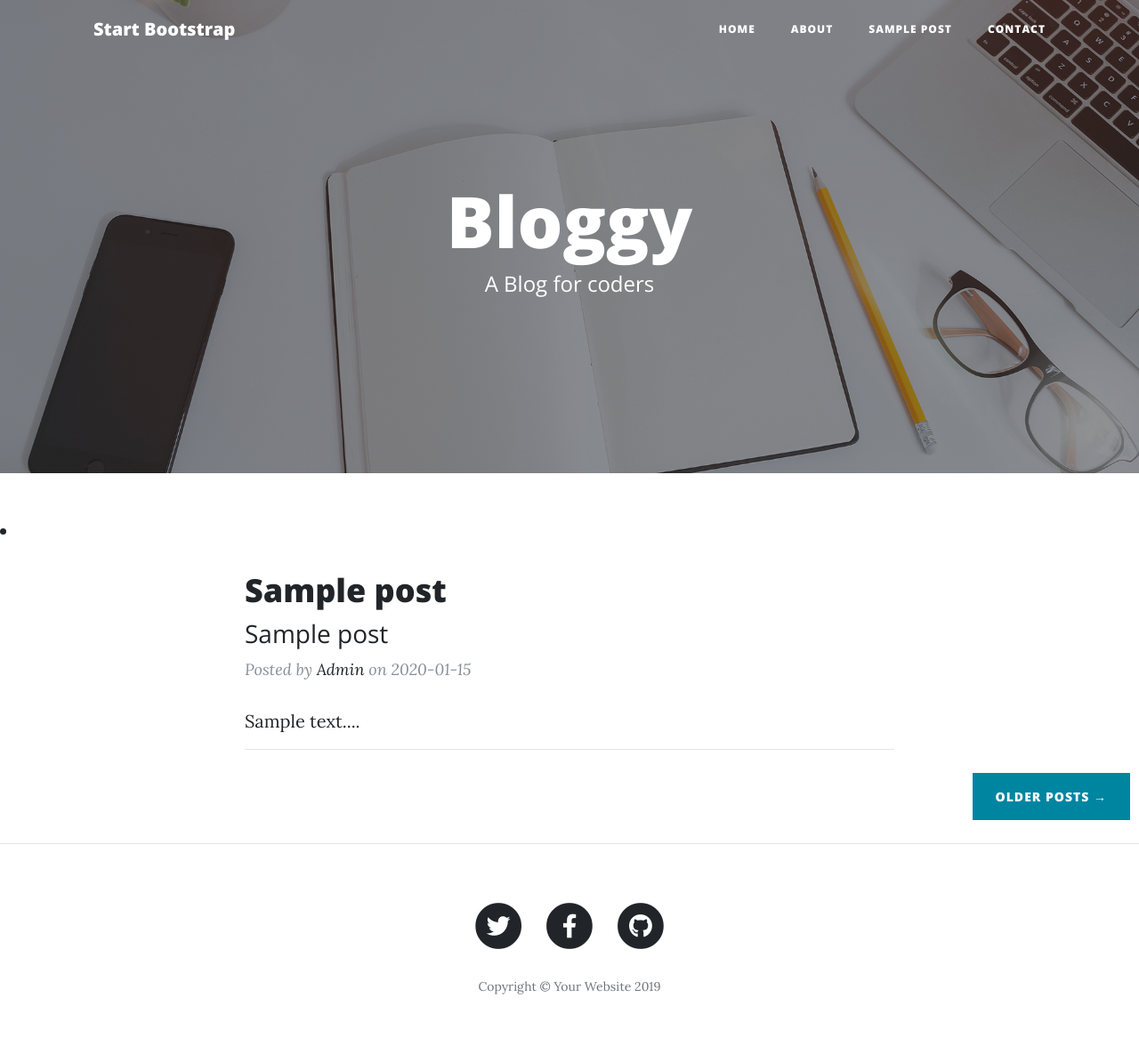
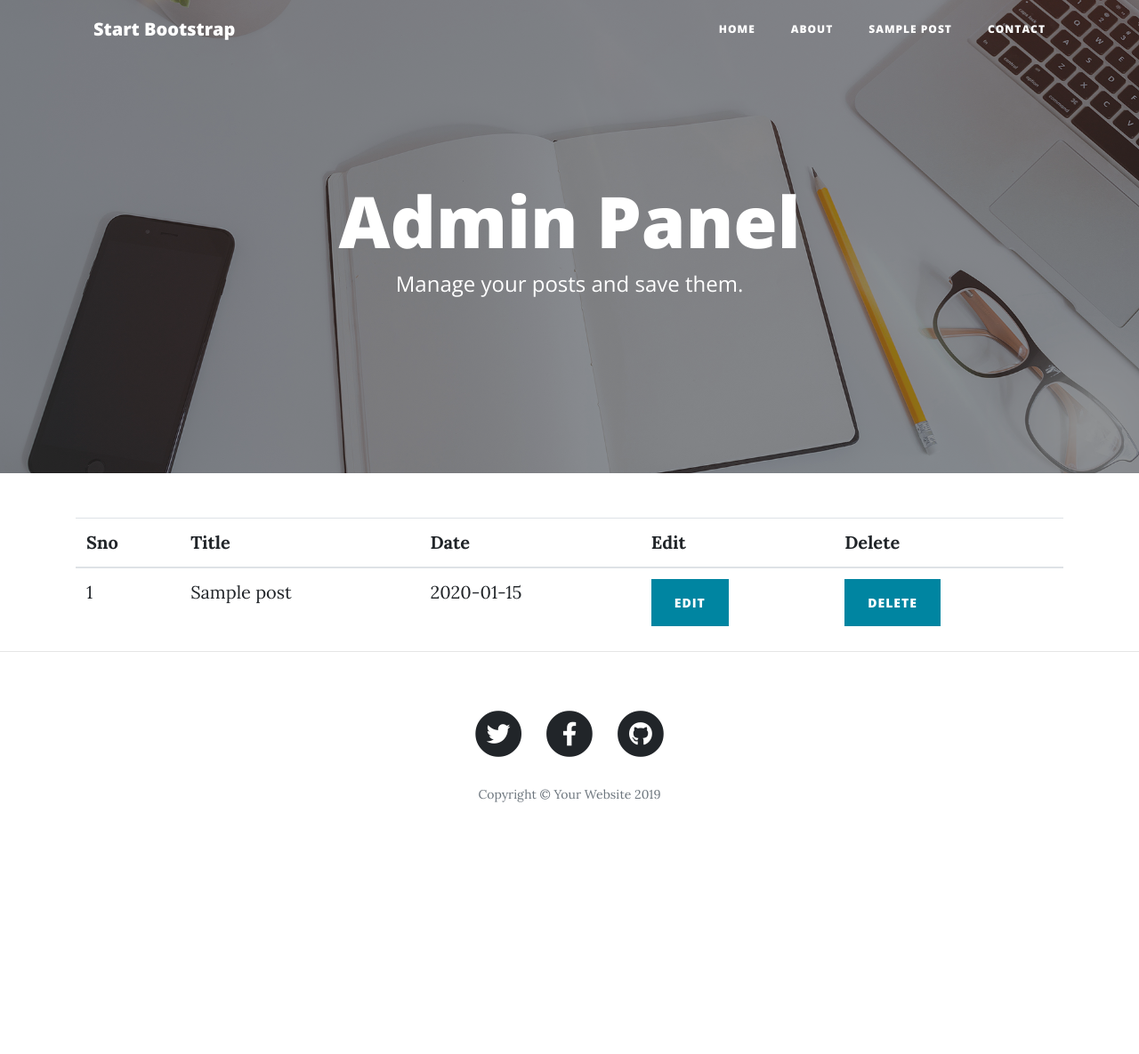
Before and after one commit to rahulmistry33/Bloggy, a Flask app: template templates/dashboard.html in a window 1280 px wide. Shown: the whole page at 89% size. After the commit the page ends 902 px from the top, so only its background shows below. Run offline with Flask 2, Linux system fonts and the light colour scheme; tables that the repository leaves empty hold one stand-in row (values such as "Sample post"); the template is opened without the code that fills it: values that come from a table or form of the project are taken from there, most other values are stand-ins (such as "Sample title", 1, 10 or a date in 2020); parts of the project's set-up code (start-up, migrations or seed data) failed here and were passed over; some libraries are stand-ins or nearby versions.

Commit message:
admin panel

```diff
--- a/app.py
+++ b/app.py
@@ -62,14 +62,16 @@ def about():
 @app.route("/dashboard",methods=["GET","POST"])
 def login():
     if 'user' in session and session['user']==params["admin-username"]:
-        return render_template("dashboard.html",params=params)
+        posts=Posts.query.all()
+        return render_template("dashboard.html",params=params,posts=posts)
 
     if request.method=="POST":
         uname=request.form.get('uname')
         password=request.form.get('pass')
         if uname==params["admin-username"] and password==params["admin-password"]:
             session["user"]=uname
-            return render_template("dashboard.html",params=params)
+            posts=Posts.query_all()
+            return render_template("dashboard.html",params=params,posts=posts)
 
     return render_template("login.html",params=params)
 
--- a/templates/dashboard.html
+++ b/templates/dashboard.html
@@ -7,8 +7,8 @@
       <div class="row">
         <div class="col-lg-8 col-md-10 mx-auto">
           <div class="site-heading">
-            <h1>Bloggy</h1>
-            <span class="subheading">A Blog for coders</span>
+            <h1>Admin Panel</h1>
+            <span class="subheading">Manage your posts and save them.</span>
           </div>
         </div>
       </div>
@@ -16,38 +16,30 @@
   </header>
 
   <!-- Main Content -->
-  {% for post in posts %}
+<div class="container">
+  <table class="table">
+    <thead>
+      <tr>
+        <th>Sno</th>
+        <th>Title</th>
+        <th>Date</th>
+        <th>Edit</th>
+        <th>Delete</th>
+      </tr>
+    </thead>
+    <tbody>
+      {% for post in posts%}
+      <tr>
+        <td>{{post.sno}}</td>
+        <td>{{post.title}}</td>
+        <td>{{post.date}}</td>
+        <td><button class="btn btn-primary">Edit</button></td>
+        <td><button class="btn btn-primary">Delete</button></td>
 
-  <li>
-  <div class="container">
-    <div class="row">
-      <div class="col-lg-8 col-md-10 mx-auto">
-        <div class="post-preview">
-          <a href="/posts_route/{{post.slug}}">
-            <h2 class="post-title">
-                {{post.title}}
-
-            </h2>
-            <h3 class="post-subtitle">
-              {{post.subtitle}}
-            </h3>
-          </a>
-          <p class="post-meta">Posted by
-            <a href="#">Admin</a>
-            on {{post.date}}</p>
-        </div>
-        {{post.content[:25]}}...
-        <hr>
-      </li>
-        {% endfor %}
-
-
-        <!-- Pager -->
-        <div class="clearfix">
-          <a class="btn btn-primary float-right" style="margin:10px" href="#">Older Posts &rarr;</a>
-        </div>
-      </div>
-    </div>
-  </div>
+      </tr>
+      {% endfor %}
+    </tbody>
+  </table>
+</div>
 
  {% endblock %}
```
